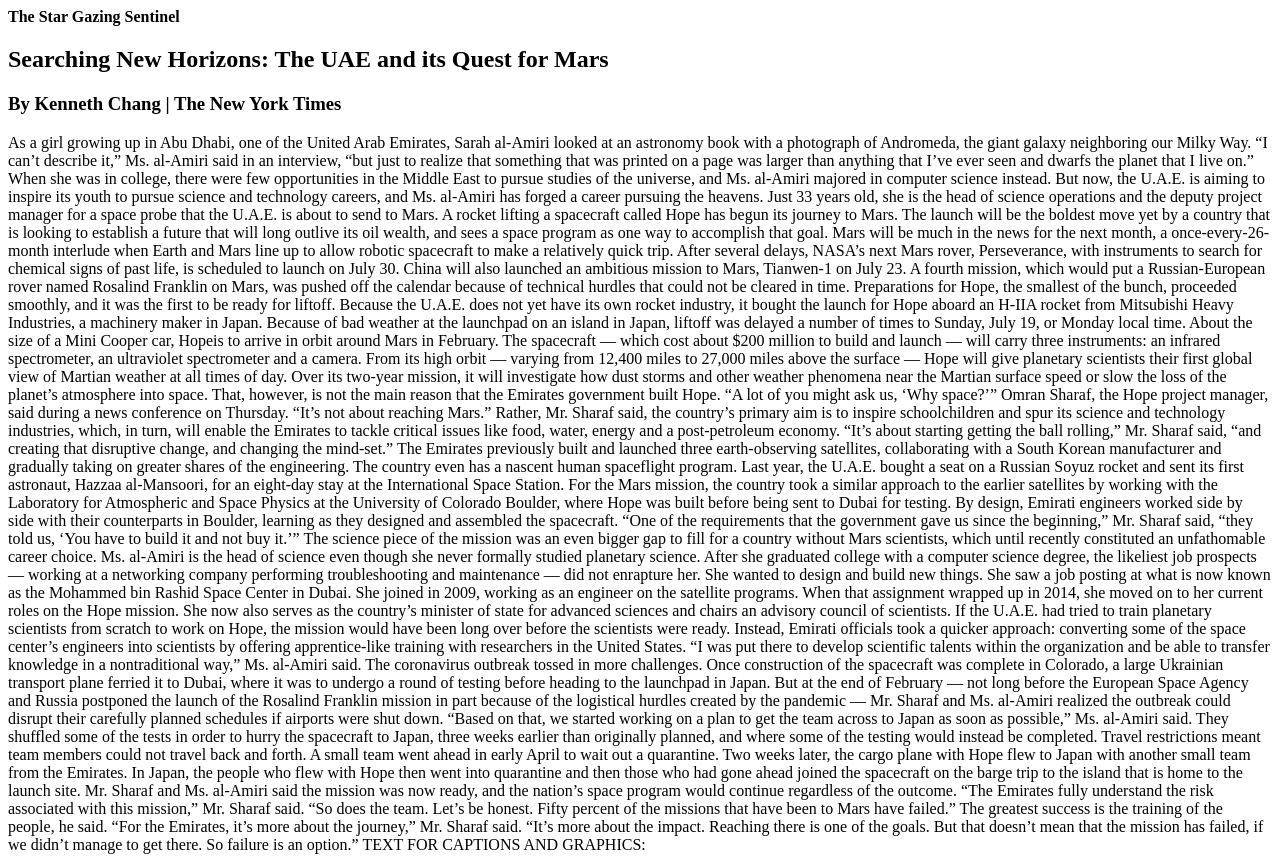
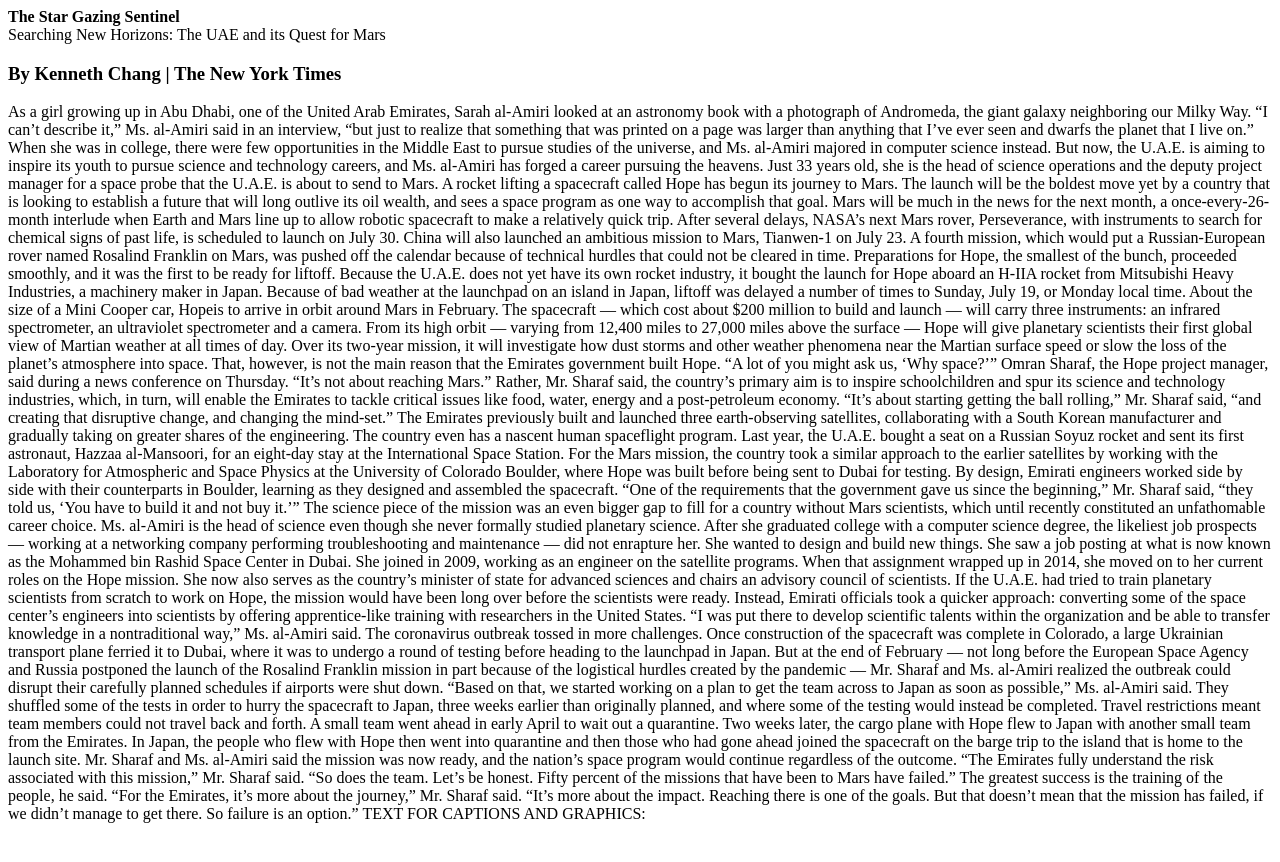
Before and after one commit to Terps4Life2020/PietrorazioLayout, a plain HTML site: page index.html in a window 1280 px wide. After the commit the page ends 831 px from the top, so only its background shows below. Drawn offline with Linux system fonts and the light colour scheme.

Commit message:
Update index.html

```diff
--- a/index.html
+++ b/index.html
@@ -15,7 +15,7 @@
 
 <div id="newsroom"><strong> The Star Gazing Sentinel </strong></div>
 
-<h2> Searching New Horizons: The UAE and its Quest for Mars </h2>
+<div class="story title"> Searching New Horizons: The UAE and its Quest for Mars </div>
 
 <h3> By Kenneth Chang | The New York Times </h3>
 
```
